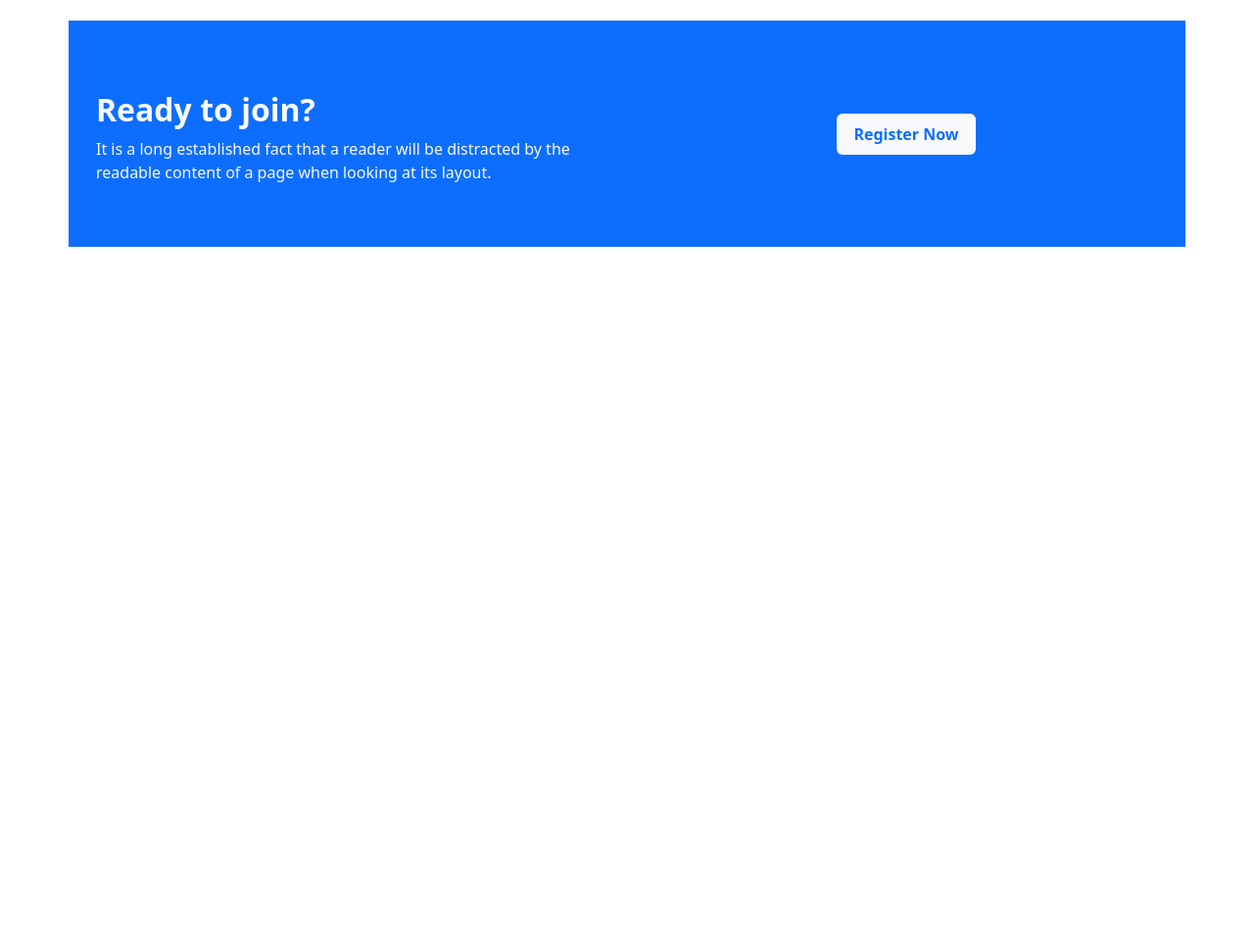
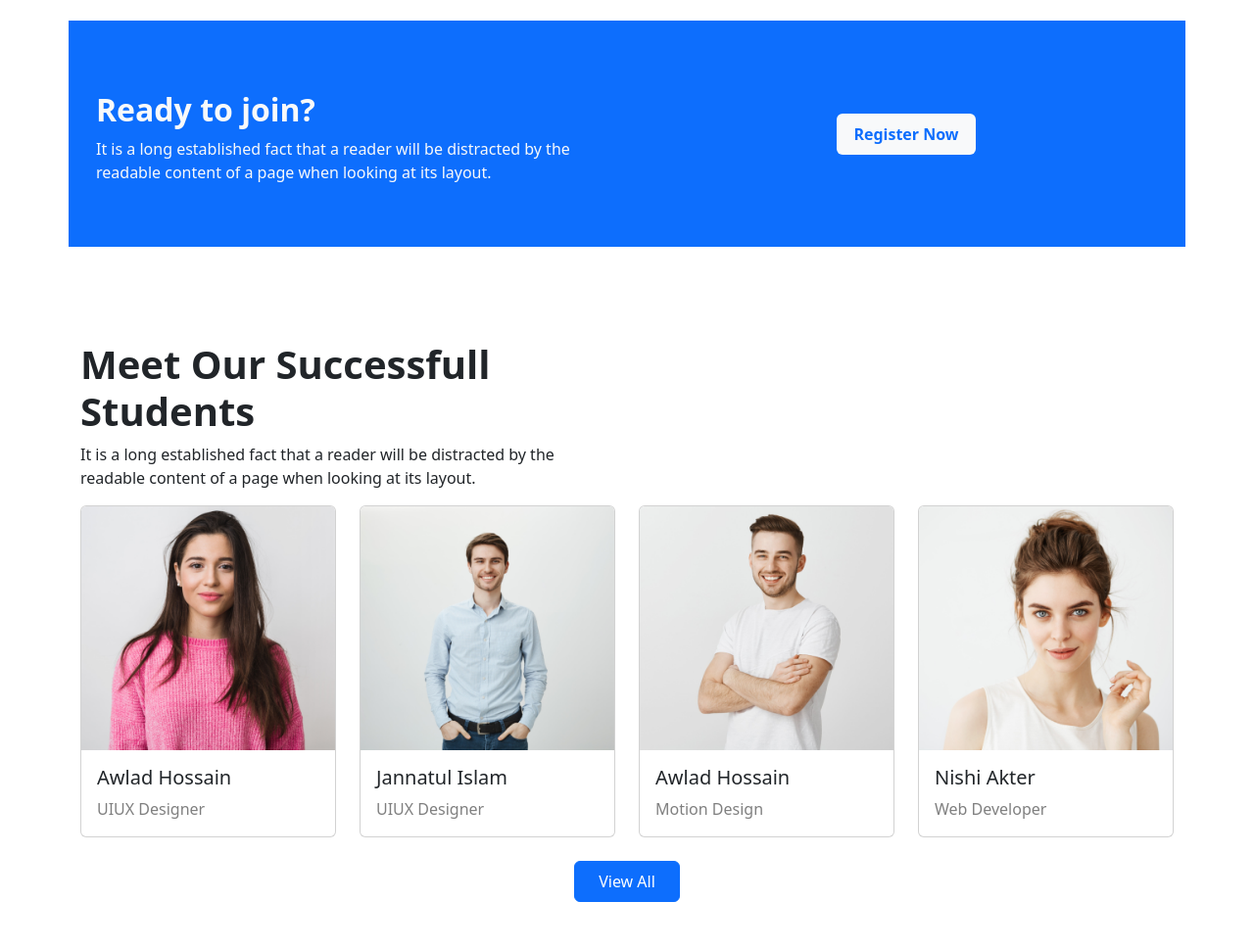
Before and after one commit to NakibCSE/CodeKhata, a plain HTML site: page index.html in a window 1280 px wide. Shown: the part 2526-3495 px from the top of the page at 98% size. Before the commit the page ends 2826 px from the top, so only its background shows below. Drawn offline with nearby package versions, Linux system fonts and the light colour scheme.

Commit message:
Successfull Studenct serction add

```diff
--- a/index.html
+++ b/index.html
@@ -351,6 +351,60 @@
                 </div>
             </div>
         </section>
+
+            <!-- student section add from here -->
+         <section class="py-5">
+                <div class="container">
+                    <div class="row">
+                        <div class="col-lg-6">
+                            <h1 class="fw-bold">Meet Our Successfull <br> Students</h1>
+                            <p>It is a long established fact that a reader will be distracted by the readable content of a
+                                page when looking at its layout.</p>
+                        </div>
+                    </div>
+                    <div class="row">
+                        <div class="col-sm-12 col-md-6 col-lg-3">
+                            <div class="card mb-4">
+                                <img src="./images/student/student-2.png" class="card-img-top" alt="...">
+                                <div class="card-body">
+                                    <h5 class="card-title">Awlad Hossain</h5>
+                                    <p class="card-text text-black-50">UIUX Designer</p>
+                                </div>
+                            </div>
+                        </div>
+                        <div class="col-sm-12 col-md-6 col-lg-3">
+                            <div class="card mb-4">
+                                <img src="./images/student/student-1.png" class="card-img-top" alt="...">
+                                <div class="card-body">
+                                    <h5 class="card-title">Jannatul Islam</h5>
+                                    <p class="card-text text-black-50">UIUX Designer</p>
+                                </div>
+                            </div>
+                        </div>
+                        <div class="col-sm-12 col-md-6 col-lg-3">
+                            <div class="card mb-4">
+                                <img src="./images/student/student-3.png" class="card-img-top" alt="...">
+                                <div class="card-body">
+                                    <h5 class="card-title">Awlad Hossain</h5>
+                                    <p class="card-text text-black-50">Motion Design</p>
+                                </div>
+                            </div>
+                        </div>
+                        <div class="col-sm-12 col-md-6 col-lg-3">
+                            <div class="card mb-4">
+                                <img src="./images/student/student-4.png" class="card-img-top" alt="...">
+                                <div class="card-body">
+                                    <h5 class="card-title">Nishi Akter</h5>
+                                    <p class="card-text text-black-50">Web Developer</p>
+                                </div>
+                            </div>
+                        </div>
+                    </div>
+                </div>
+                <div class="text-center">
+                    <button class="btn btn-primary px-4 py-2">View All</button>
+                </div>
+            </section>
     </main>
     <!-- main section end here -->
 
```
